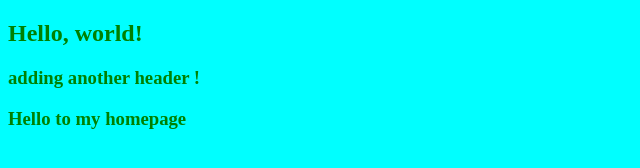
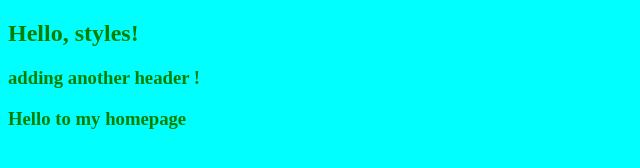
Before and after one commit to MahdiOuzzane/demo, a plain HTML site: page index.html in a window 1280 px wide. Shown: the full height of the page, 0-640 px from the left. Drawn offline with Linux system fonts and the light colour scheme.

```diff
--- a/index.html
+++ b/index.html
@@ -13,7 +13,7 @@
     </style>
 </head>
 <body>
-    <H2>Hello, world!</H2>
+    <H2>Hello, styles!</H2>
     <h3>adding another header !</h3>
     <h3>Hello to my homepage</h3>
 </body>
```
